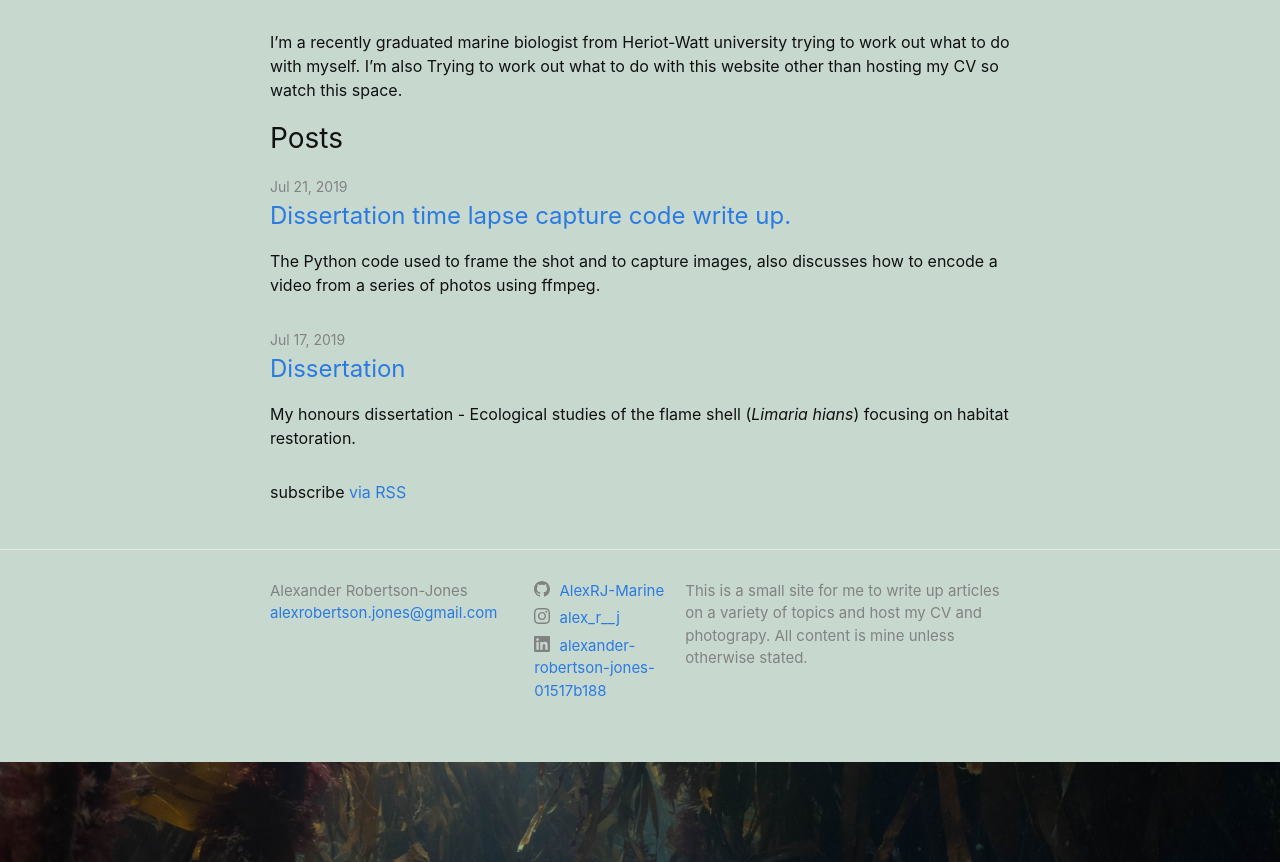
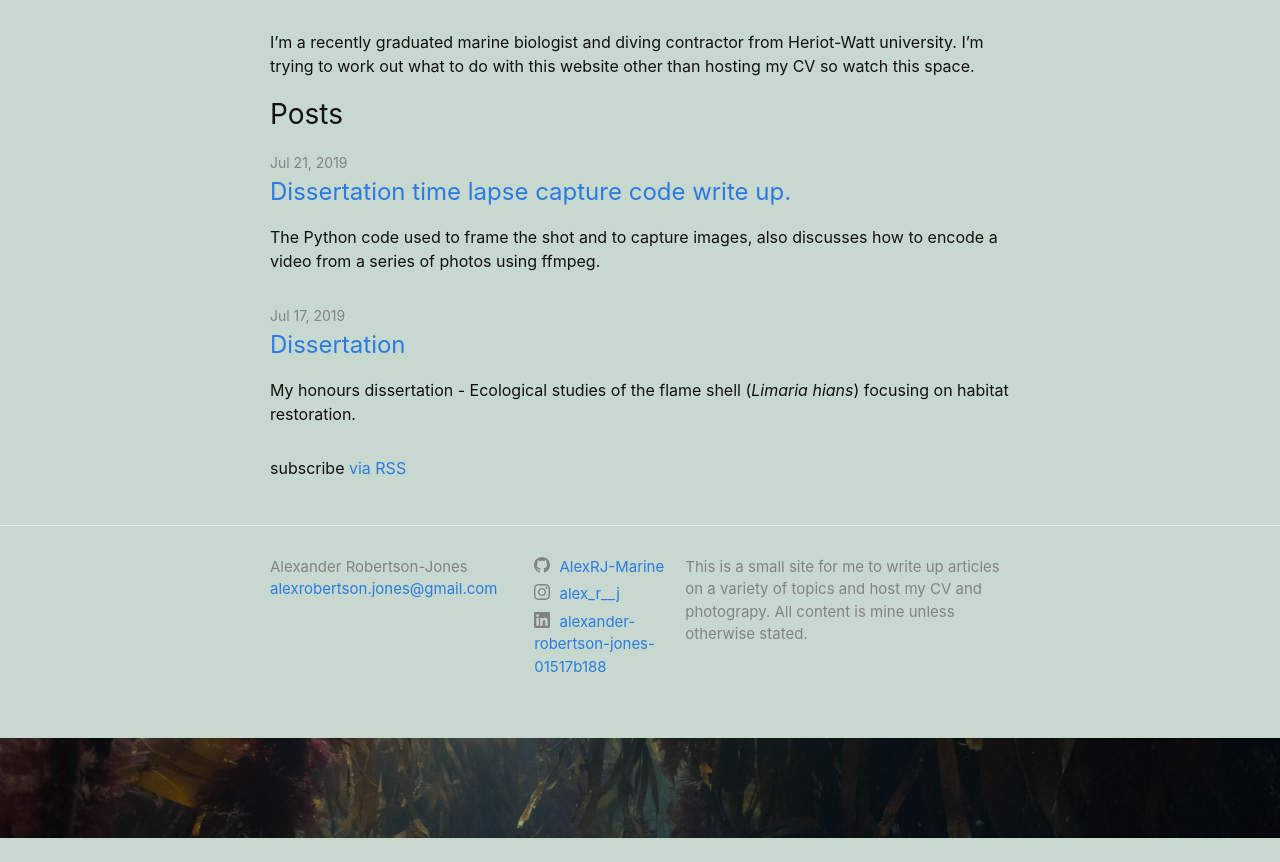
Before and after one commit to AlexRJ-Marine/arj-marine, a Jekyll site: the page built from index.md, in a window 1280 px wide. Shown: the part 162-1024 px from the top of the page. Built offline with Jekyll 4.4.1, drawn with Linux system fonts in a browser that asks for light colours; after the commit the page ends 1000 px from its top, so only the background shows below that.

Commit message:
fix index text

```diff
--- a/index.md
+++ b/index.md
@@ -5,4 +5,4 @@
 layout: home
 ---
 
- I'm a recently graduated marine biologist from Heriot-Watt university trying to work out what to do with myself. I'm also Trying to work out what to do with this website other than hosting my CV so watch this space.
+ I'm a recently graduated marine biologist and diving contractor from Heriot-Watt university. I'm trying to work out what to do with this website other than hosting my CV so watch this space.
```
